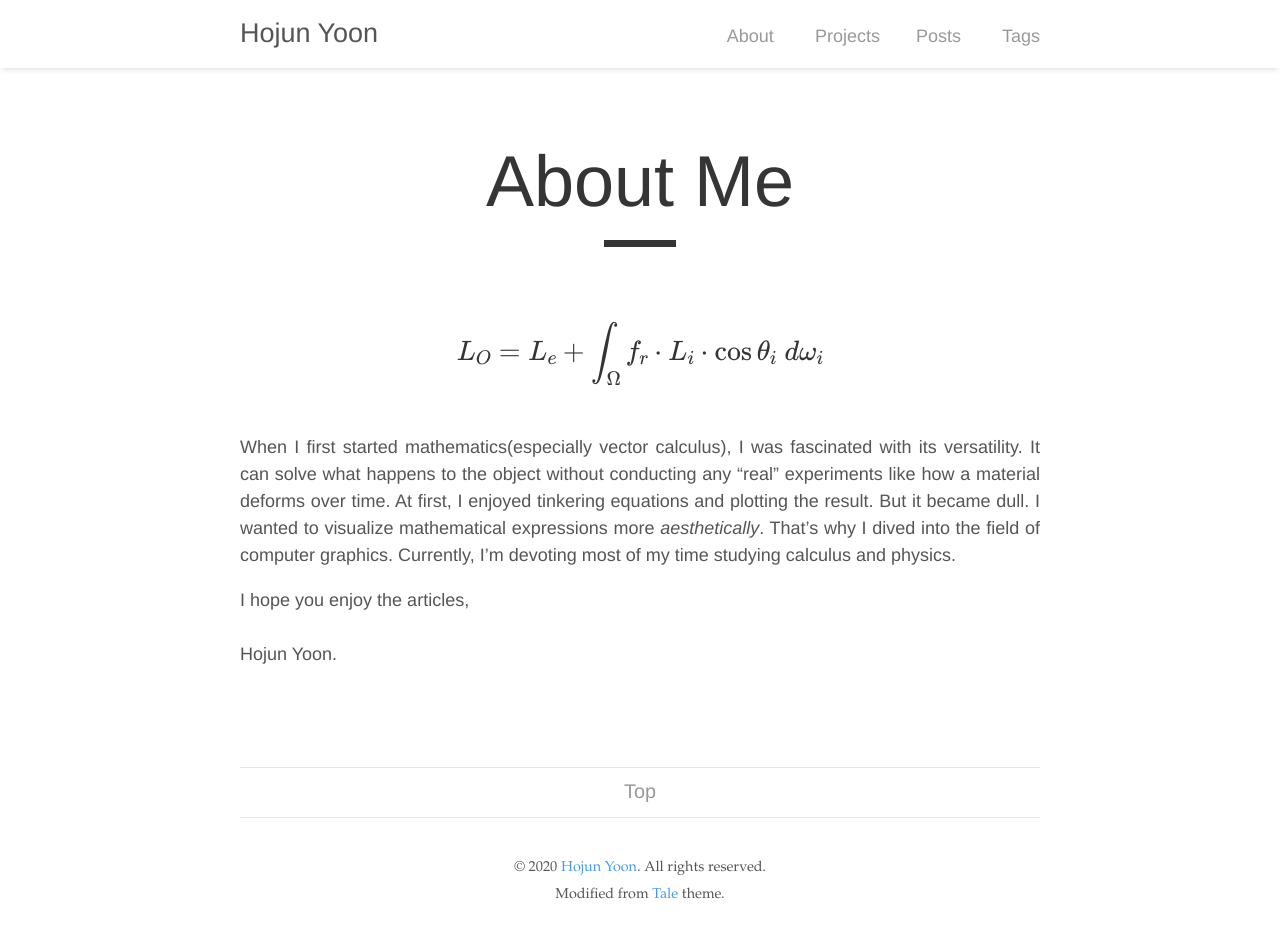
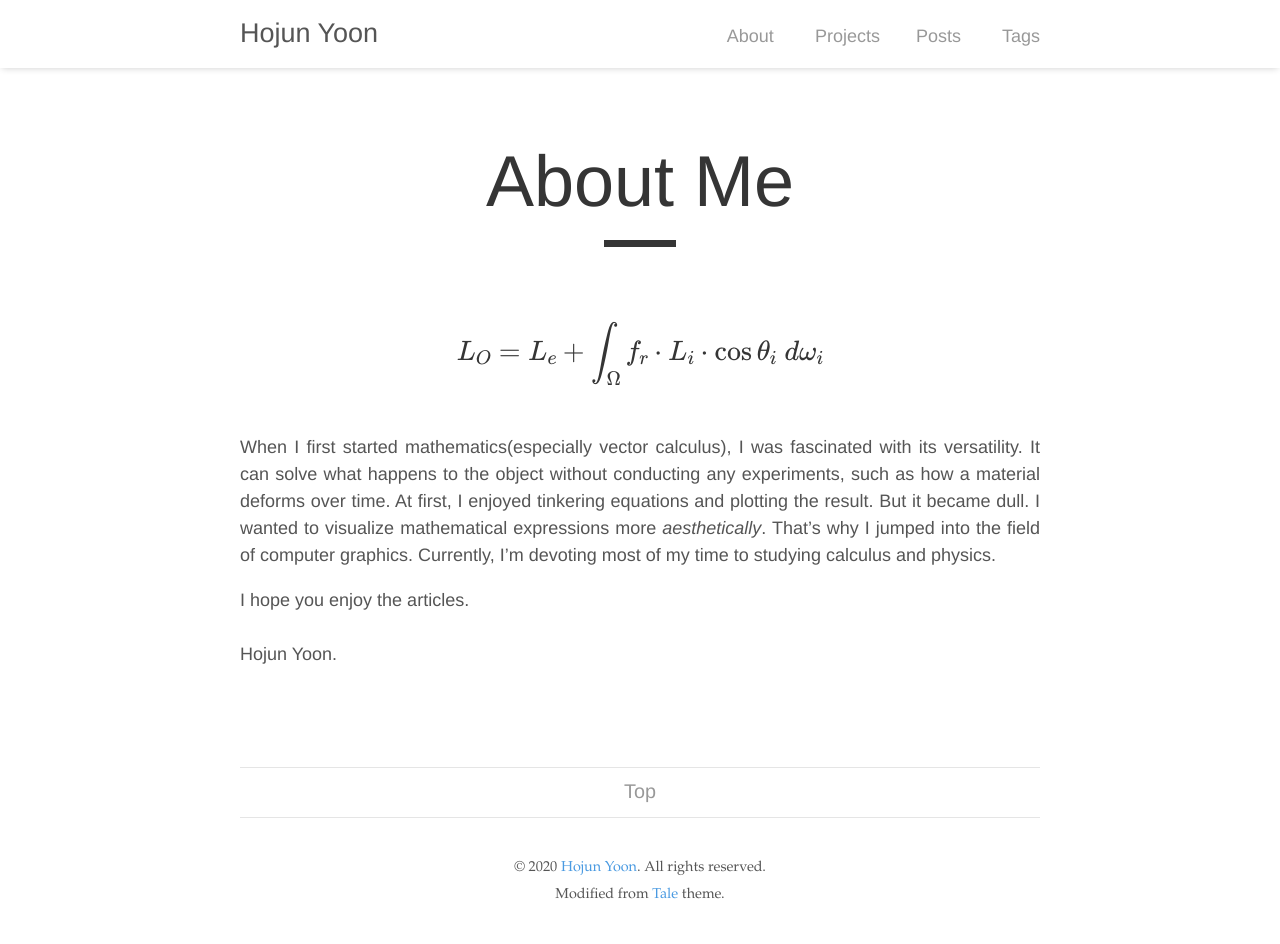
Before and after one commit to hojun-y/hojun-y.github.io, a Jekyll site: the page built from _pages/about.md, in a window 1280 px wide. Built offline with Jekyll 4.4.1, drawn with Linux system fonts in a browser that asks for light colours; some web fonts are replaced; formulas are drawn with MathJax 3.

Commit message:
Update about.md

```diff
--- a/_pages/about.md
+++ b/_pages/about.md
@@ -9,9 +9,9 @@ $$L_O=L_e+\int_\Omega f_r \cdot L_i \cdot \cos \theta_i \; d\omega_i$$
 
 
 When I first started mathematics(especially vector calculus), I was fascinated with its versatility.
-It can solve what happens to the object without conducting any "real" experiments like how a material deforms over time.
-At first, I enjoyed tinkering equations and plotting the result. But it became dull. I wanted to visualize mathematical expressions more *aesthetically*. That's why I dived into the field of computer graphics. Currently, I'm devoting most of my time studying calculus and physics.
+It can solve what happens to the object without conducting any experiments, such as how a material deforms over time.
+At first, I enjoyed tinkering equations and plotting the result. But it became dull. I wanted to visualize mathematical expressions more *aesthetically*. That's why I jumped into the field of computer graphics. Currently, I'm devoting most of my time to studying calculus and physics.
 
-I hope you enjoy the articles,
+I hope you enjoy the articles.
 <br><br>
 Hojun Yoon.
```
